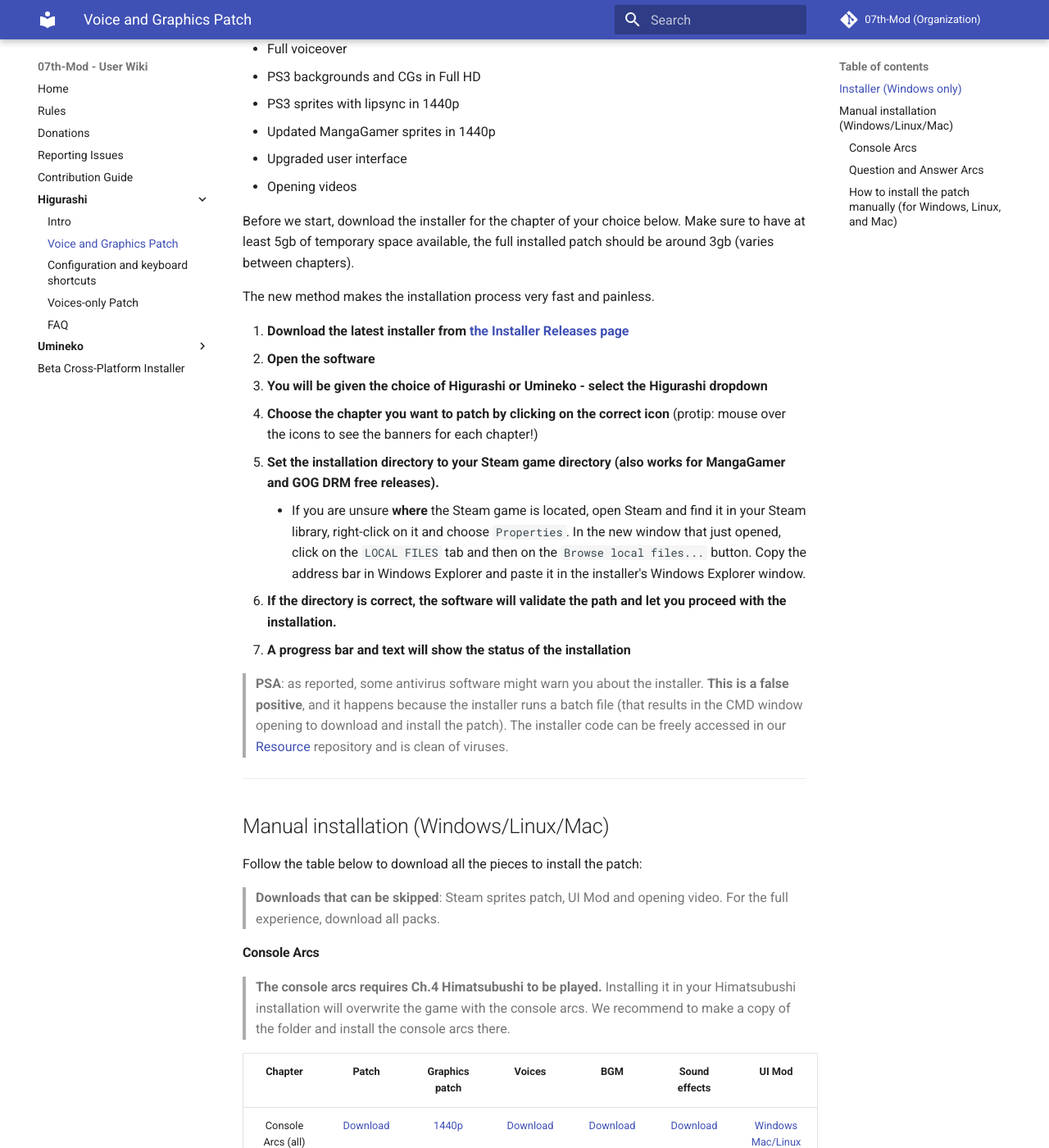
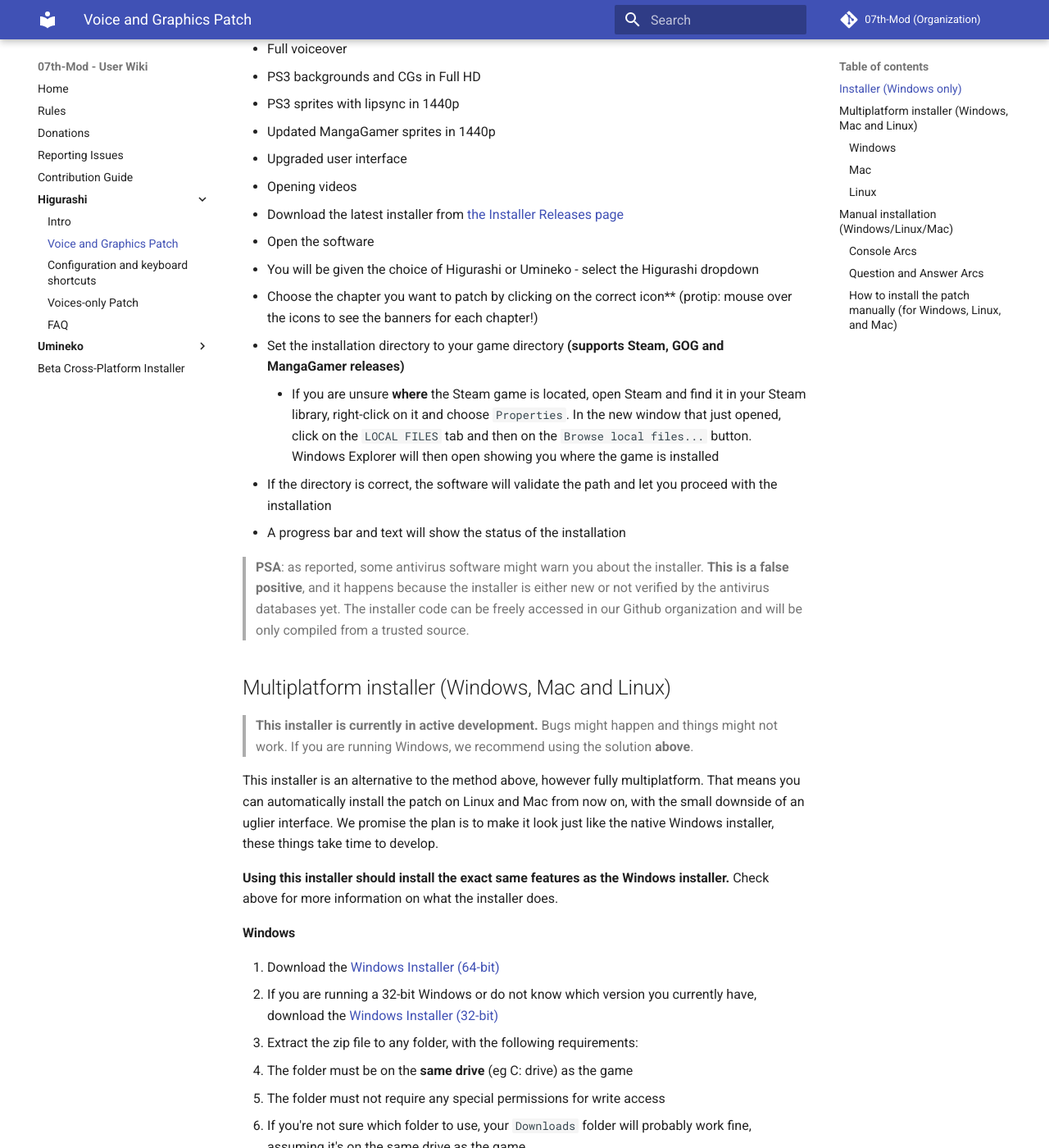
Before and after one commit to 07th-mod/wiki, an MkDocs documentation site: the page built from docs/Higurashi/Higurashi-Part-1---Voice-and-Graphics-Patch.md, in a window 1280 px wide and 1400 px high, scrolled down 342 px. Shown: the whole window at 82% size. Built offline with MkDocs 1.6.1 and Material for MkDocs 9.7.7, drawn with Linux system fonts in a browser that asks for light colours; some of the changed text lies outside the part shown.

Commit message:
changes to higurashi (new installer, cleanup, wording)

```diff
--- a/docs/Higurashi/Higurashi-Part-1---Voice-and-Graphics-Patch.md
+++ b/docs/Higurashi/Higurashi-Part-1---Voice-and-Graphics-Patch.md
@@ -1,8 +1,6 @@
 # Installing the patch
 
-> PSA: Don't forget to check ["Patch configuration and
-extras"](https://07th-mod.com/wiki/Higurashi/Higurashi-Part-2---Patch-configuration-and-keyboard-shortcuts)
-after installing the patch manually or using the installer.
+> PSA: Don't forget to check ["Patch configuration and extras"](https://07th-mod.com/wiki/Higurashi/Higurashi-Part-2---Patch-configuration-and-keyboard-shortcuts) after installing the patch manually or using the installer.
 
 ## Installer (Windows only)
 
@@ -15,20 +13,62 @@
 * Upgraded user interface
 * Opening videos
 
-Before we start, download the installer for the chapter of your choice below. Make sure to have at least 5gb of temporary space available, the full installed patch should be around 3gb (varies between chapters).
+1. Download the latest installer from [the Installer Releases page](https://github.com/07th-mod/Higurashi_Installer_WPF/releases/latest)
+2. Open the software
+3. You will be given the choice of Higurashi or Umineko - select the Higurashi dropdown
+4. Choose the chapter you want to patch by clicking on the correct icon** (protip: mouse over the icons to see the banners for each chapter!)
+5. Set the installation directory to your game directory **(supports Steam, GOG and MangaGamer releases)**
+    * If you are unsure **where** the Steam game is located, open Steam and find it in your Steam library, right-click on it and choose ``Properties``. In the new window that just opened, click on the ``LOCAL FILES`` tab and then on the ``Browse local files...`` button. Windows Explorer will then open showing you where the game is installed
+6. If the directory is correct, the software will validate the path and let you proceed with the installation
+7. A progress bar and text will show the status of the installation
 
-The new method makes the installation process very fast and painless.
+> **PSA**: as reported, some antivirus software might warn you about the installer. **This is a false positive**, and it happens because the installer is either new or not verified by the antivirus databases yet. The installer code can be freely accessed in our Github organization and will be only compiled from a trusted source.
 
-1. **Download the latest installer from [the Installer Releases page](https://github.com/07th-mod/Higurashi_Installer_WPF/releases/latest)**
-2. **Open the software**
-3. **You will be given the choice of Higurashi or Umineko - select the Higurashi dropdown**
-4. **Choose the chapter you want to patch by clicking on the correct icon** (protip: mouse over the icons to see the banners for each chapter!)
-5. **Set the installation directory to your Steam game directory (also works for MangaGamer and GOG DRM free releases).**
-    - If you are unsure **where** the Steam game is located, open Steam and find it in your Steam library, right-click on it and choose ``Properties``. In the new window that just opened, click on the ``LOCAL FILES`` tab and then on the ``Browse local files...`` button. Copy the address bar in Windows Explorer and paste it in the installer's Windows Explorer window.
-6. **If the directory is correct, the software will validate the path and let you proceed with the installation.**
-7. **A progress bar and text will show the status of the installation**
+## Multiplatform installer (Windows, Mac and Linux)
 
-> **PSA**: as reported, some antivirus software might warn you about the installer. **This is a false positive**, and it happens because the installer runs a batch file (that results in the CMD window opening to download and install the patch). The installer code can be freely accessed in our [Resource](https://github.com/07th-mod/resources) repository and is clean of viruses.
+> **This installer is currently in active development.** Bugs might happen and things might not work.
+> If you are running Windows, we recommend using the solution **above**.
+
+This installer is an alternative to the method above, however fully multiplatform. That means you can automatically install the patch on Linux and Mac from now on, with the small downside of an uglier interface. We promise the plan is to make it look just like the native Windows installer, these things take time to develop.
+
+**Using this installer should install the exact same features as the Windows installer.** Check above for more information on what the installer does.
+
+#### Windows
+
+1. Download the [Windows Installer (64-bit)](http://07th-mod.com/installer/python/higu_win_installer.zip)
+   * If you are running a 32-bit Windows or do not know which version you currently have, download the [Windows Installer (32-bit)](http://07th-mod.com/installer/python/higu_win_installer_32.zip)
+2. Extract the zip file to any folder, with the following requirements:
+   * The folder must be on the  **same drive** (eg C: drive) as the game
+   * The folder must not require any special permissions for write access
+   * If you're not sure which folder to use, your `Downloads` folder will probably work fine, assuming it's on the same drive as the game
+3. Run the file called `install.bat`
+
+#### Mac
+
+1. Download the [Mac Installer](http://07th-mod.com/installer/python/higu_mac_installer.zip)
+2. Double-click on the zip to extract it (your browser may automatically do this after downloading)
+3. Right click on the file called `install` and choose `Open`
+4. If prompted with a security prompt, choose `Open`
+
+#### Linux
+
+1. Install the following using your distribution's package manager:
+    * Install Python (2 or 3)
+    * Install Python Tkinter
+        * **Ubuntu**: `sudo apt-get install python-tk`
+        * **Arch Linux**: `sudo pacman -S tk`
+        * **Fedora**: `sudo dnf install python2-tkinter` or <br> `sudo dnf install python3-tkinter`
+        * If your distribution is not listed, you may need to lookup how to install tkinter on your particular distribution.
+2. Download and extract the [Linux Installer](http://07th-mod.com/installer/python/higu_linux64_installer.tar.gz).
+3. Run the shell script called `install`
+
+**Alternatively,** you can also download and run this Python file: [higurashiInstaller.py](https://raw.githubusercontent.com/07th-mod/resources/master/higurashiInstaller.py)
+
+It requires the following dependencies:
+* Python (2 or 3)
+* Python Tkinter
+* 7-zip
+* Aria2
 
 ***
 
```
